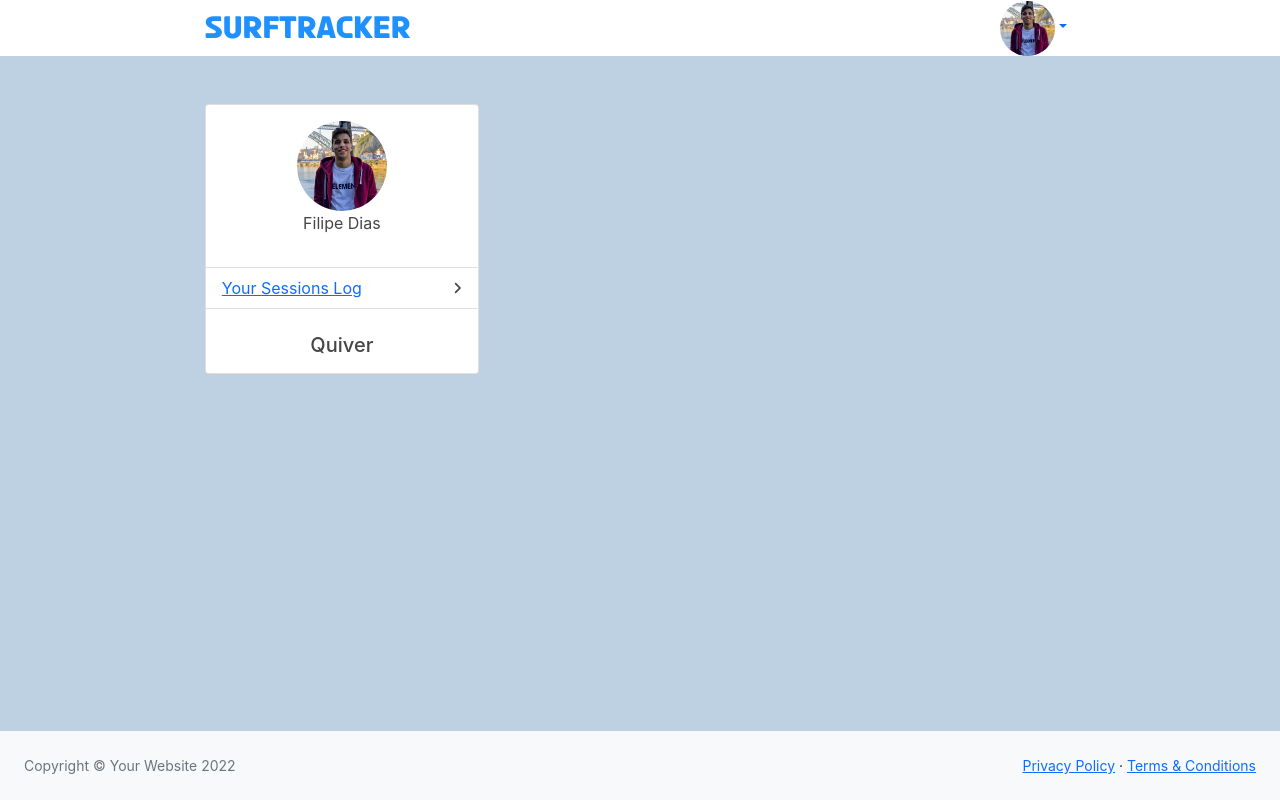
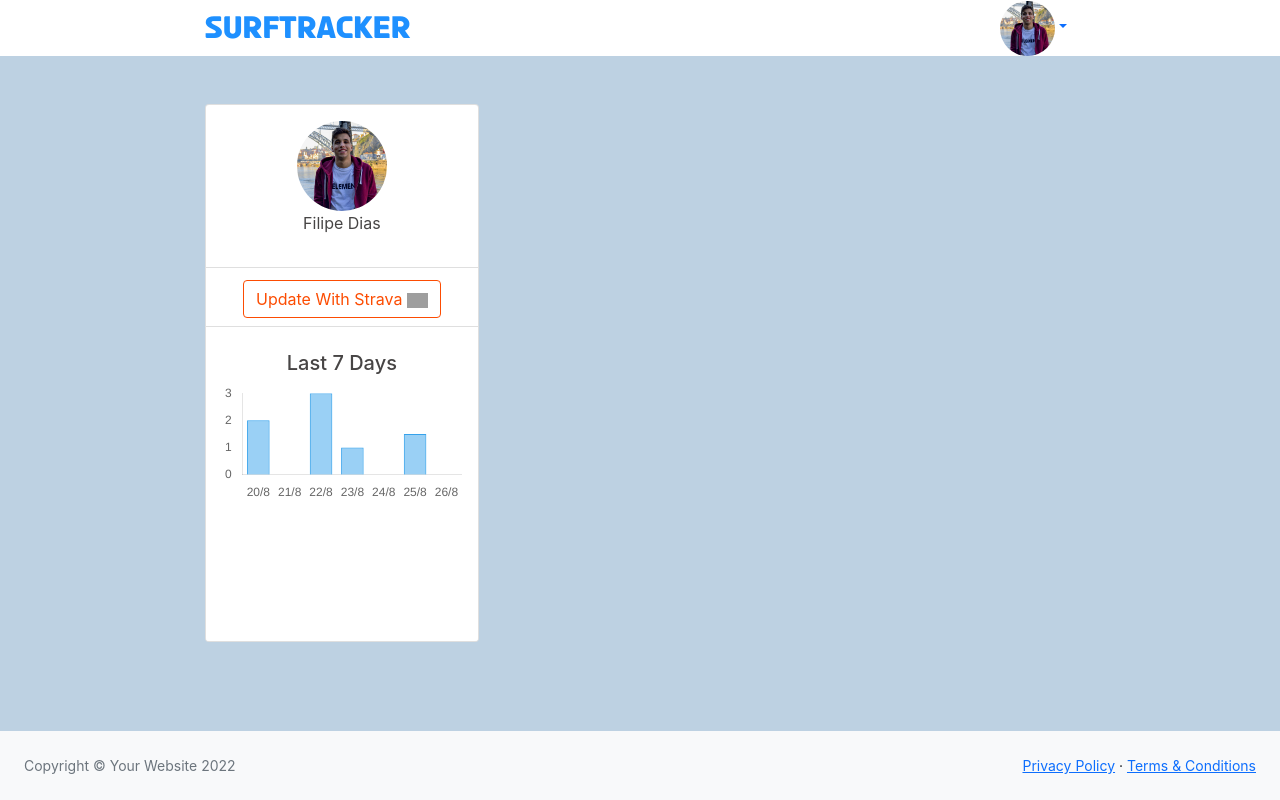
Before and after one commit to filpedias/SurfTracker, a Django app: page / in a window 1280 px wide. Run offline with Django 4.2, Linux system fonts and the light colour scheme; a user stored in the database is signed in; data comes from the database, SQL or seed files in the repository; data that the repository does not hold is empty; some libraries are stand-ins or nearby versions; grey boxes are pictures that could not be loaded.

Commit message:
Implemented last 7 days feature

```diff
--- a/main/admin.py
+++ b/main/admin.py
@@ -11,6 +11,7 @@
 class SurfSessionAdmin(admin.ModelAdmin):
     list_display = ('id', 'name', 'surfer', 'strava_activity_id', 'date', 'location', 'board')
     list_filter = ('surfer', 'date')
+    ordering = ('-date',)
 
 
 @admin.register(SurfSpot)
--- a/main/strava.py
+++ b/main/strava.py
@@ -92,7 +92,7 @@
     data = get_token()
 
     if 'expires_at' in data and data['expires_at'] < time():
-        response["msg"].append(f"Token on strava_tokens expired, refreshing token for surfer {surfer.strava_code}")
+        response["msg"].append(f"Token on strava_tokens expired, refreshing token for surfer {surfer.first_name}")
         print(f"Token on strava_tokens expired, refreshing token for surfer {surfer.strava_code}")
         print(surfer)
         new_tokens = refresh_token(surfer.strava_code)
--- a/main/urls_i.py
+++ b/main/urls_i.py
@@ -1,5 +1,5 @@
 from django.urls import re_path
-from main.views_i import StravaSync, ScanGPXs, ProcessGPXData
+from main.views_i import StravaSync, ScanGPXs, ProcessGPXData, LastDaysSessions
 urlpatterns = [
     re_path(
         r'strava/sync/$', StravaSync.as_view(), name="api_i_strava_sync"
@@ -10,5 +10,9 @@
     re_path(
         r'sessions/gpx_data/$', ProcessGPXData.as_view(),
         name="api_i_sessions_gpx_data"
+    ),
+    re_path(
+        r'sessions/last_days/(?P<num_days_str>\w+)$', LastDaysSessions.as_view(),
+        name="api_i_last_sessions"
     )
 ]
--- a/main/views_i.py
+++ b/main/views_i.py
@@ -1,17 +1,15 @@
 import copy
+import requests
+import json
+import os
 from rest_framework.views import APIView
 from rest_framework.response import Response
 from rest_framework import permissions
 from main.settings import API_I_RESPONSE_TEMPLATE
 from main.models import Surfer, SurfSession, SurfSpot, WaveConfigs, Wave, WavePoint
-import requests
-import json
-import os
-
-
 from datetime import datetime, timedelta, time as dt_time
-
 from main.configs import CLIENT_ID, CLIENT_SECRET
+from django.db.models import Sum
 # from gpxplotter import read_gpx_file, create_folium_map, add_segment_to_map
 
 
@@ -133,3 +131,28 @@
         response["status"] = "ok"
 
         return Response(response)
+
+
+class LastDaysSessions(APIView):
+
+    permission_classes = [permissions.IsAuthenticated]
+
+    def get(self, request, num_days_str, format=None):
+
+        response = copy.deepcopy(API_I_RESPONSE_TEMPLATE)
+        last_days_sessions = []
+        num_days = int(num_days_str)
+        dt_now = datetime.now()
+        sessions = SurfSession.objects.filter(
+            surfer=request.user,
+            date__gte=dt_now.replace(hour=0, minute=0) - timedelta(days=int(num_days))
+        )
+        for i in range(num_days):
+            day_sessions = sessions.filter(date__date=(dt_now - timedelta(days=i)).date())
+            day_sessions_times = map(lambda time: time.duration.hour + (time.duration.minute / 60.0), day_sessions)
+            last_days_sessions.append(sum(day_sessions_times))
+
+        response["data"]["sessions"] = list(reversed(last_days_sessions))
+        response["status"] = "ok"
+        response["msg"] = [f"Sessions from last {num_days} loaded"]
+        return Response(response)
--- a/static/css/home.css
+++ b/static/css/home.css
@@ -216,3 +216,11 @@
   color: #a7a7a7;
   font-weight: 150;
 }
+
+#div_last_7_days {
+  min-height: 250px;
+}
+.loading-div {
+  opacity: 0.1;
+  cursor: wait;
+}
--- a/static/js/home.js
+++ b/static/js/home.js
@@ -1,5 +1,4 @@
-
-//update_data_from_strava()
+const weekday = ["Sunday","Monday","Tuesday","Wednesday","Thursday","Friday","Saturday"];
 
 /**
  * Updates data from Strava by making an AJAX request to the Strava sync API.
@@ -96,10 +95,9 @@
  * Processes the response data and calls the process_sessions_data function.
  */
 function fetch_sessions_gpx_data() {
-    let url = "/api/i/sessions/gpx_data/";
 
     $.ajax({
-        url: url,
+        url: "/api/i/sessions/gpx_data/",
         type: "GET",
         async: true,
         contentType: 'application/json; charset=utf-8',
@@ -116,3 +114,91 @@
         }
     });
 }
+
+const last_sessions_chart_options = {
+    scales: {
+        y: {
+            grid: {
+                display: false
+            }
+        }, x: {
+            grid: {
+                display: false
+            }
+        }
+    },
+    plugins: {
+        scales: {
+            y: {
+                beginAtZero: true
+            }
+        }, legend: {
+            display: false
+        }
+    }
+}
+
+function draw_chart(ctx_last_sessions, labels_days, data){
+    if (typeof last_sessions_chart !== 'undefined') {
+        last_sessions_chart.destroy()
+    }
+
+    last_sessions_chart = new Chart(ctx_last_sessions, {
+        type: 'bar',
+        data: {
+          labels: labels_days,
+          datasets: [{
+            data: data,
+            borderWidth: 1
+          }]
+        },
+        options: last_sessions_chart_options
+      });
+}
+
+
+function AddOrSubractDays(startingDate, number, add) {
+    if (add) {
+      return new Date(new Date().setDate(startingDate.getDate() + number));
+    } else {
+      return new Date(new Date().setDate(startingDate.getDate() - number));
+    }
+}
+
+function get_last_days_sessions() {
+
+    const ctx_last_sessions = document.getElementById('last_days_chart');
+
+    labels_days = []
+    for (let i=6; i >= 0; i--){
+        day = AddOrSubractDays(new Date(), i, false)
+        //labels_days.push(w/eekday[day.getDay()])
+        labels_days.push(`${day.getDate()}/${day.getMonth() + 1}`);
+    }
+
+    // fill div with default data
+    draw_chart(ctx_last_sessions, labels_days, [2, 0, 3, 1, 0, 1.5])
+
+
+    $.ajax({
+        url: `/api/i/sessions/last_days/${7}`,
+        type: "GET",
+        async: true,
+        contentType: 'application/json; charset=utf-8',
+        success: function(response) {
+            if (response["status"] == "ok") {
+                data = response["data"]["sessions"]
+            }
+        }, error: function(response){
+            alert("Error drawing last days sessions chart")
+            data = [0,0,0,0,0,0,0]
+        }, complete: function(response){
+            $("#div_last_7_days").removeClass("loading-div")
+            draw_chart(ctx_last_sessions, labels_days, data)
+        }
+
+    });
+
+
+
+}
--- a/templates/home.html
+++ b/templates/home.html
@@ -9,6 +9,7 @@
 {% block javascripts_top %}
 <script src="https://unpkg.com/leaflet@1.9.2/dist/leaflet.js" integrity="sha256-o9N1jGDZrf5tS+Ft4gbIK7mYMipq9lqpVJ91xHSyKhg=" crossorigin=""></script>
 <script src="https://cdnjs.cloudflare.com/ajax/libs/toastr.js/latest/toastr.min.js" crossorigin=""></script>
+<script src="https://cdn.jsdelivr.net/npm/chart.js"></script>
 <script src="{% static 'js/home.js' %}" crossorigin="" />
 
 {% endblock  %}
@@ -46,11 +47,10 @@
                                         <div class="text-center mt-3 mb-3">
                                         </div>
                                     </div>
-                                    <div class="card-footer d-flex align-items-center justify-content-between">
-                                        <a class="" >Your Sessions Log</a>
-                                        <div class="small"><i class="fas fa-angle-right"></i></div>
+                                    <div class="card-footer w-100 text-center">
+                                        <button class="button btn-outline-strava btn" onclick="update_data_from_strava()">Update With Strava <img class="strava-logo" src="{% static 'avatars/'%}strava_logo.png"/></button>
                                     </div>
-                                    <div class="card-footer align-items-center justify-content-between">
+                                    <!--div class="card-footer align-items-center justify-content-between">
                                        <h5 class="text-center w-100 mt-3">Quiver</h2>
                                         <div class="w-100 d-flex text-center justify-content-between">
                                             {% for board in vc.surfer.boards.all %}
@@ -62,6 +62,12 @@
                                                 </div>
                                             {% endfor %}
 
+                                        </div>
+                                    </div-->
+                                    <div class="card-footer align-items-center justify-content-between">
+                                        <h5 class="text-center w-100 mt-3">Last 7 Days</h2>
+                                        <div id="div_last_7_days" class="w-100 d-flex text-center justify-content-between loading-div">
+                                            <canvas id="last_days_chart"></canvas>
                                         </div>
                                     </div>
                                 </div>
@@ -88,6 +94,7 @@
 
     const sessions_data = {{ vc.sessions_data|safe }};
     process_sessions_data(sessions_data)
+    get_last_days_sessions()
 </script>
 </script>
 {% endblock javascripts_bottom %}
```
